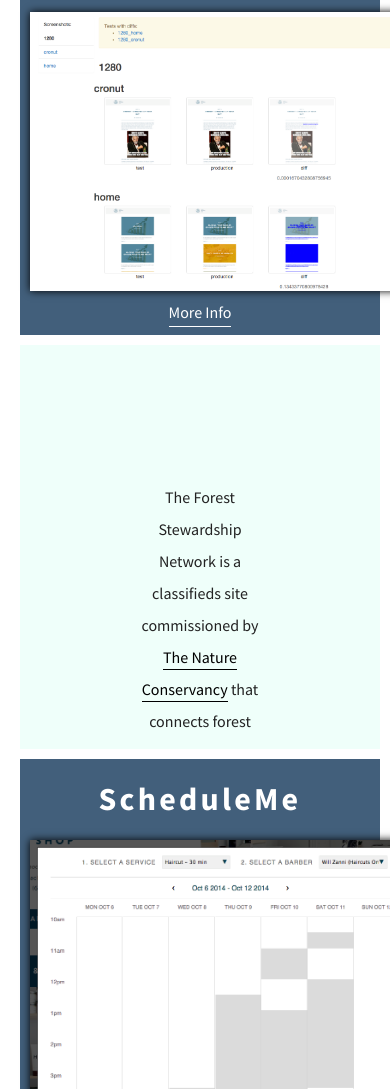
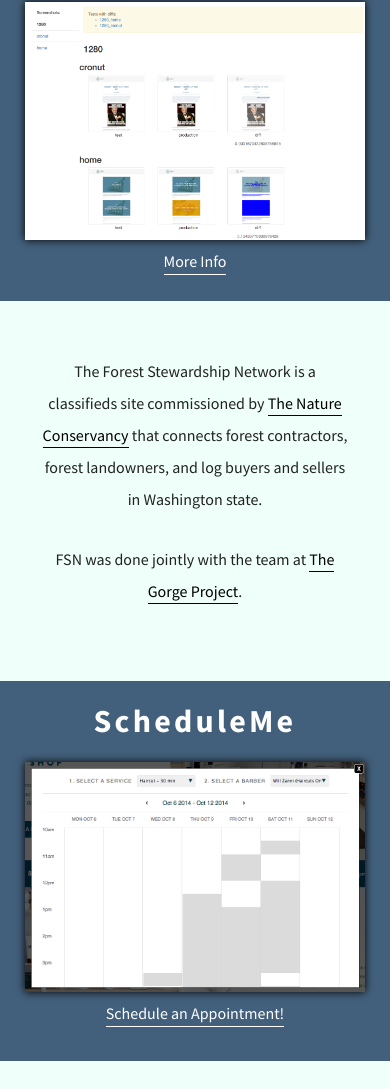
Before and after one commit to irubnich/rubni.ch, a website: page index.html in a window 390 px wide. Shown: the part 571-1660 px from the top of the page. Drawn offline with nearby package versions, Linux system fonts and the light colour scheme.

Commit message:
Some responsiveness

```diff
--- a/css/site.scss
+++ b/css/site.scss
@@ -106,3 +106,31 @@
 		}
 	}
 }
+
+@media handheld, only screen and (max-width: 767px) {
+	.grid {
+		padding: 0;
+	}
+
+	.main .projects {
+		.project {
+			height: 380px;
+		}
+		.name {
+			margin: 0;
+
+			img {
+				max-width: 340px;
+			}
+		}
+		.info {
+			margin-top: 0;
+			padding: 40px;
+
+			p {
+				margin: 0;
+				padding: 14px 0;
+			}
+		}
+	}
+}
```
Also changed, not shown: css/site.css, 1 other file.
